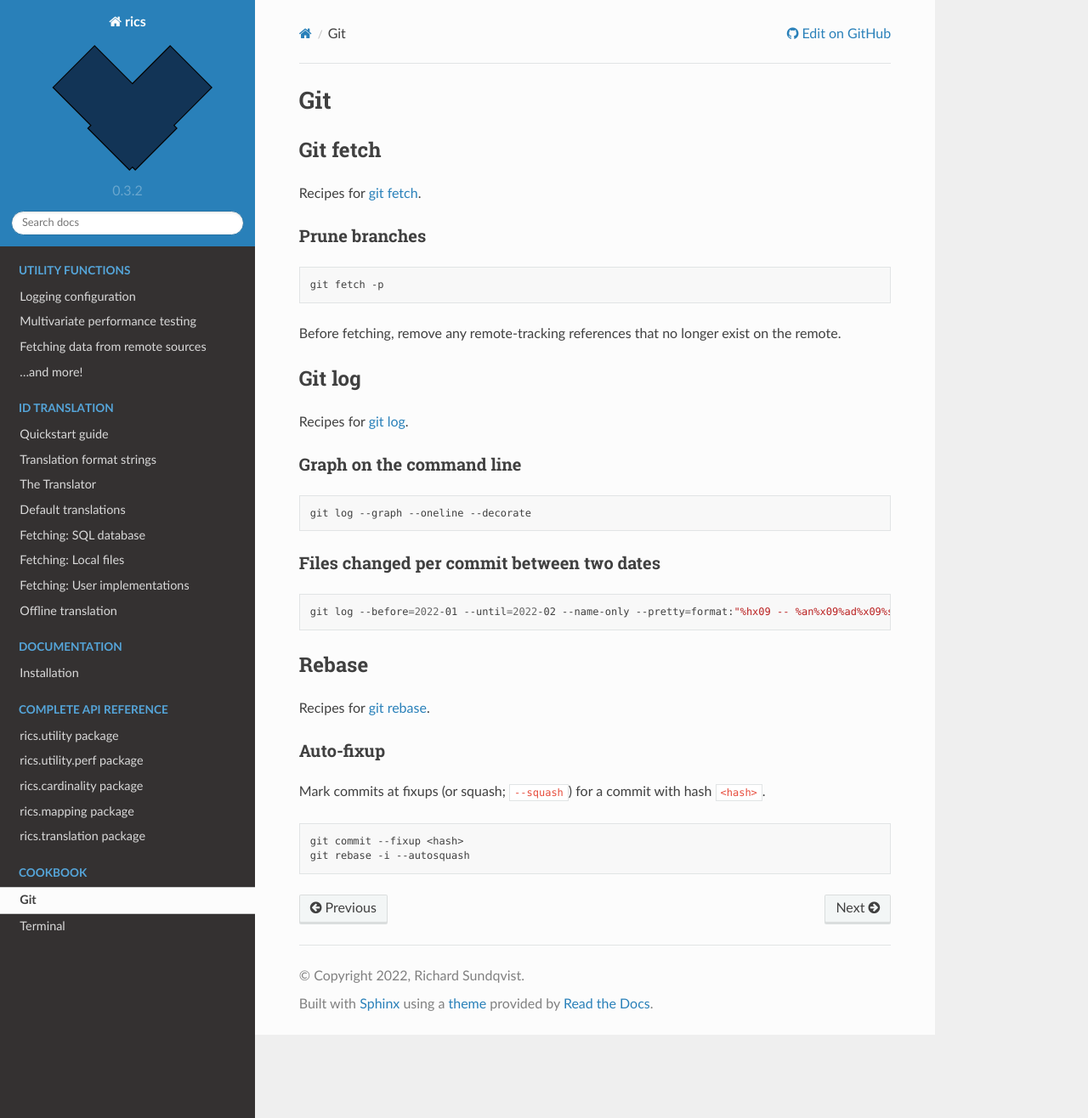
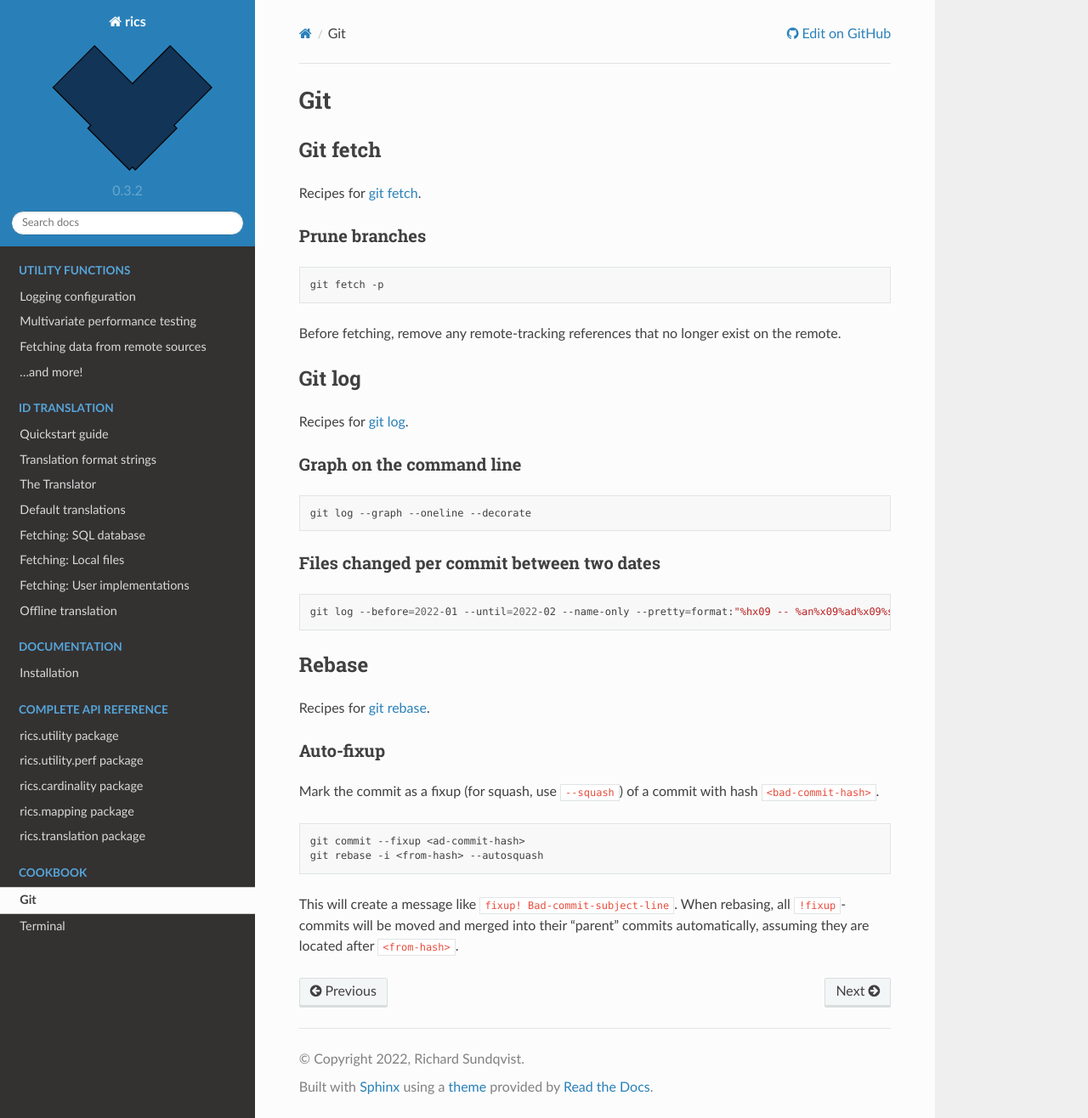
Before and after one commit to rsundqvist/rics, a Sphinx documentation site: the page built from docs/cookbook/git.md, in a window 1280 px wide and 1316 px high. Shown: the whole window at 85% size. Built offline with Sphinx 7.4.7 and the Read the Docs theme 2.0.0, drawn with Linux system fonts in a browser that asks for light colours.

Commit message:
Elaborate Auto-fixup recipe

````diff
--- a/docs/cookbook/git.md
+++ b/docs/cookbook/git.md
@@ -26,8 +26,10 @@ git log --before=2022-01 --until=2022-02 --name-only --pretty=format:"%hx09 -- %
 Recipes for [git rebase](https://git-scm.com/docs/git-rebase).
 
 ### Auto-fixup
-Mark commits at fixups (or squash; `--squash`) for a commit with hash `<hash>`.
+Mark the commit as a fixup (for squash, use `--squash`) of a commit with hash `<bad-commit-hash>`.
 ```bash
-git commit --fixup <hash>
-git rebase -i --autosquash
+git commit --fixup <ad-commit-hash>
+git rebase -i <from-hash> --autosquash
 ```
+This will create a message like `fixup! Bad-commit-subject-line`. When rebasing, all `!fixup`-commits will be moved and
+merged into their "parent" commits automatically, assuming they are located after `<from-hash>`.
````
